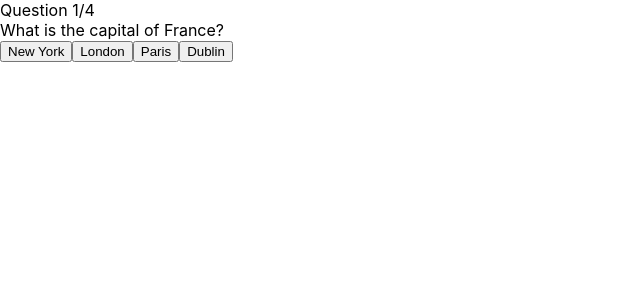
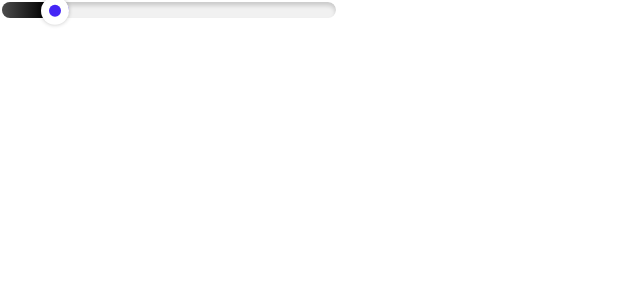
Before and after one commit to Dhirajpt1234/React_practice_projects, a React (Create React App) app: page / in a window 1280 px wide. Shown: the top 300 px of the page, without its empty margins (0-640 px from the left). Built offline with nearby package versions, Linux system fonts and the light colour scheme; the HTML template or start-up script is replaced by a standard one.

Commit message:
added progressBar_react

```diff
--- a/src/App.js
+++ b/src/App.js
@@ -1,12 +1,11 @@
 import Quiz from "./quizapp/Quiz";
 import "./App.css";
+import ProgressBar from "./ProgressBar/ProgressBar";
 
 function App() {
-  return (
-    <>
-      <Quiz />
-    </>
-  );
+  return <>
+    <ProgressBar/>
+  </>;
 }
 
 export default App;
--- /dev/null
+++ b/src/ProgressBar/ProgressBar.css
@@ -0,0 +1,60 @@
+.progress-wrapper {
+  width: 334px;
+  height: 16px;
+  background: #f1f1f1;
+  border: 2px solid #ffffff;
+  box-shadow: inset 0px 3.375px 4.5px rgba(0, 0, 0, 0.16);
+  border-radius: 100px;
+  cursor: pointer;
+  border: 2px solid #ffffff;
+}
+
+.progress-wrapper .progress {
+  background: linear-gradient(
+    90deg,
+    #4b4b4b 1.41%,
+    #000000 66.17%,
+    #4425f5 100.1%
+  );
+  border-radius: 100px;
+  height: 100%;
+  position: relative;
+  width: 20%;
+  transition: all 0.01s ease-in;
+}
+
+.progress-wrapper .progress .pointer {
+  position: absolute;
+  right: 0px;
+  top: -50%;
+  transform: translateY(10%);
+  width: 28px;
+  height: 28px;
+  border-radius: 50%;
+  background: #ffffff;
+  box-shadow: 0px 0px 4px rgba(0, 0, 0, 0.24);
+  display: flex;
+  justify-content: center;
+  align-items: center;
+}
+
+.progress-wrapper .progress .pointer::before {
+  content: "";
+  width: 12px;
+  height: 12px;
+  border-radius: 50%;
+  background: #4425f5;
+}
+
+.progress-wrapper .progress .pointer .toast {
+  width: 140px;
+  height: 32px;
+  background: #ffffff;
+  box-shadow: 0px 10px 20px rgba(0, 0, 0, 0.05);
+  border-radius: 4px;
+  position: absolute;
+  top: -34px;
+  left: 50%;
+  transform: translateX(-50%);
+  display: none;
+}
--- /dev/null
+++ b/src/ProgressBar/ProgressBar.jsx
@@ -0,0 +1,133 @@
+import React, { useRef, useState } from "react";
+import "./ProgressBar.css";
+
+const data = [
+  {
+    users: 0,
+    price: 0,
+  },
+  {
+    users: 800,
+    price: 49.99,
+  },
+  {
+    users: 2000,
+    price: 79.99,
+  },
+  {
+    users: 10000,
+    price: 299,
+  },
+  {
+    users: 15000,
+    price: 370,
+  },
+  {
+    users: 20000,
+    price: 420,
+  },
+  {
+    users: 25000,
+    price: 480,
+  },
+  {
+    users: 30000,
+    price: 530,
+  },
+  {
+    users: 40000,
+    price: 580,
+  },
+  {
+    users: 50000,
+    price: 640,
+  },
+  {
+    users: 75000,
+    price: 700,
+  },
+  {
+    users: 100000,
+    price: 750,
+  },
+  {
+    users: 130000,
+    price: 850,
+  },
+  {
+    users: 150000,
+    price: 950,
+  },
+  {
+    users: 200000,
+    price: 1190,
+  },
+]; // Your data array
+
+export default function Progress() {
+  let steps = data.length;
+  let incrementWidth = 334 / steps;
+  const [ptrPosition, setPtrPosition] = useState(null);
+  const ptrRef = useRef(null);
+  let isMouseDown = false;
+  let x = 0;
+
+  const handleClick = (e) => {
+    var rect = e.target.getBoundingClientRect();
+    var x = e.clientX - rect.left;
+
+    // Calculate the closest step based on the mouse position
+    const closestStep = Math.round(x / incrementWidth);
+
+    // Calculate the width based on the closest step
+    const newWidth = closestStep * incrementWidth;
+
+    setPtrPosition(newWidth);
+  };
+
+  const handleMouseLeave = (e) => {
+    isMouseDown = false;
+  };
+
+  const handleMouseMove = (e) => {
+    if (!isMouseDown) {
+      return;
+    }
+    e.preventDefault();
+    var rect = document
+      .querySelector(".progress-wrapper")
+      .getBoundingClientRect();
+    x = e.clientX - rect.left;
+  };
+
+  const handleMouseUp = (e) => {
+    isMouseDown = false;
+    setPtrPosition(x);
+  };
+
+  const handleMouseDown = (e) => {
+    isMouseDown = true;
+  };
+
+  return (
+    <div
+      className="progress-wrapper"
+      onMouseLeave={handleMouseLeave}
+      onMouseMove={(e) => handleMouseMove(e)}
+      onMouseDown={(e) => handleMouseDown(e)}
+      onMouseUp={handleMouseUp}
+      onClick={handleClick}
+    >
+      <div
+        className="progress"
+        style={{
+          width: ptrPosition,
+        }}
+      >
+        <div className="pointer" ref={ptrRef}>
+          <div className="toast"></div>
+        </div>
+      </div>
+    </div>
+  );
+}
```
Also changed, not shown: 1 other file (tests, documents, lock files or other folders).
